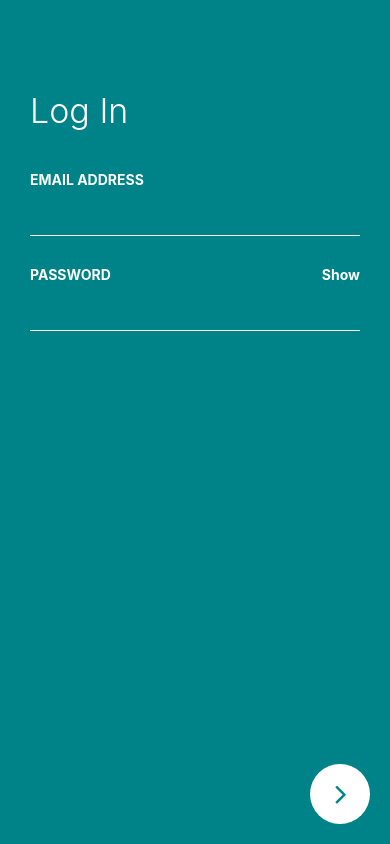
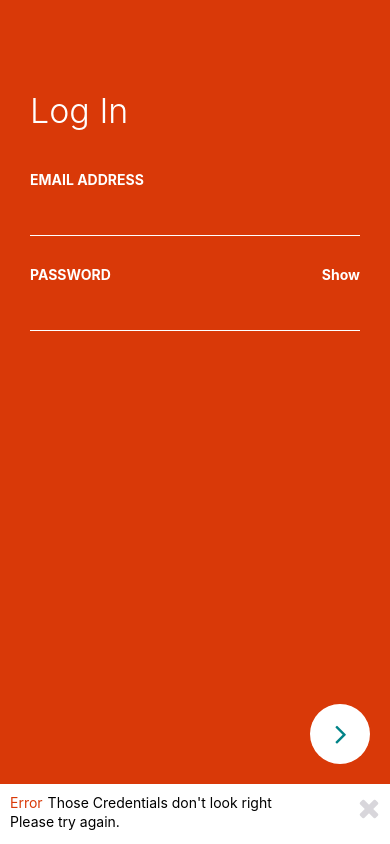
Before and after one commit to AgonySenpai/AirbnbClone, a React Native app: screen / in a window 390 px wide. Built offline with nearby package versions, Linux system fonts and the light colour scheme.

Commit message:
Add Login Error Screen

```diff
--- /dev/null
+++ b/src/Components/Notification.tsx
@@ -0,0 +1,100 @@
+import React, {Component} from 'react';
+import {
+	TouchableOpacity,
+	Text,
+	View,
+	StyleSheet,
+	Easing,
+	Animated,
+} from 'react-native';
+import colors from '../Styles/Colors';
+import Icon from 'react-native-vector-icons/FontAwesome';
+
+type MyProps = {
+	type: string;
+	firstLine?: string;
+	secondLine?: string;
+	handleCloseNotification(): void;
+	showNotification: boolean;
+};
+
+type MyState = {
+	positionValue: Animated.Value;
+};
+
+class Notification extends Component<MyProps, MyState> {
+	constructor(props: MyProps) {
+		super(props);
+		this.state = {
+			positionValue: new Animated.Value(-60),
+		};
+	}
+
+	animateNotification = (value: number) => {
+		Animated.timing(this.state.positionValue, {
+			toValue: value,
+			duration: 1200,
+			useNativeDriver: false,
+			// velocity: 2,
+			// tension: 2,
+			// friction: 5,
+		}).start();
+	};
+
+	closeNotification = () => {
+		this.props.handleCloseNotification();
+	};
+
+	render() {
+		const {type, firstLine, secondLine, showNotification} = this.props;
+		showNotification
+			? this.animateNotification(0)
+			: this.animateNotification(-60);
+		const {positionValue} = this.state;
+		return (
+			<Animated.View style={[{marginBottom: positionValue}, styles.wrapper]}>
+				<View style={styles.notificationContent}>
+					<Text style={styles.errorText}>{type}</Text>
+					<Text style={styles.errorMessage}>{firstLine}</Text>
+					<Text style={styles.errorMessage}>{secondLine}</Text>
+				</View>
+				<TouchableOpacity
+					style={styles.closeButton}
+					onPress={this.closeNotification}>
+					<Icon name={'times'} size={28} color={colors.lightGray} />
+				</TouchableOpacity>
+			</Animated.View>
+		);
+	}
+}
+
+const styles = StyleSheet.create({
+	wrapper: {
+		backgroundColor: colors.white,
+		height: 60,
+		width: '100%',
+		padding: 10,
+	},
+	notificationContent: {
+		flexDirection: 'row',
+		flexWrap: 'wrap',
+		alignItems: 'flex-start',
+	},
+	errorText: {
+		color: colors.darkOrange,
+		marginRight: 5,
+		fontSize: 14,
+		marginBottom: 2,
+	},
+	errorMessage: {
+		marginBottom: 2,
+		fontSize: 14,
+	},
+	closeButton: {
+		position: 'absolute',
+		right: 10,
+		top: 10,
+	},
+});
+
+export default Notification;
--- a/src/Screens/LogIn.tsx
+++ b/src/Screens/LogIn.tsx
@@ -10,19 +10,38 @@ import {
 import colors from '../Styles/Colors';
 import InputField from '../Components/Form/InputField';
 import NextArrowButton from '../Components/Buttons/NextArrowButton';
+import Notification from '../Components/Notification';
 
 type MyProps = {};
 
-type MyState = {};
+type MyState = {
+	formValid: boolean;
+};
 
 class LogIn extends Component<MyProps, MyState> {
-	handleNextButton(): void {
-		alert(':V');
+	constructor(props: MyProps) {
+		super(props);
+		this.state = {
+			formValid: false,
+		};
 	}
 
+	handleNextButton = () => {
+		alert(':V');
+	};
+
+	handleCloseNotification = () => {
+		this.setState({formValid: !this.state.formValid});
+	};
+
 	render() {
+		const {formValid} = this.state;
+		const showNotification = !formValid;
+		const background = formValid ? colors.green01 : colors.darkOrange;
 		return (
-			<KeyboardAvoidingView style={styles.wrapper} behavior={'padding'}>
+			<KeyboardAvoidingView
+				style={[{backgroundColor: background}, styles.wrapper]}
+				behavior={'padding'}>
 				<View style={styles.scrollViewWrapper}>
 					<ScrollView style={styles.scrollView}>
 						<Text style={styles.loginHeader}>Log In</Text>
@@ -49,12 +68,21 @@ class LogIn extends Component<MyProps, MyState> {
 							}}
 						/>
 					</ScrollView>
-				</View>
-				<View style={styles.nextButton}>
-					<NextArrowButton
-						disabled={true}
-						handleNextButton={this.handleNextButton}
-					/>
+					<View style={styles.nextButton}>
+						<NextArrowButton
+							disabled={true}
+							handleNextButton={this.handleNextButton}
+						/>
+					</View>
+					<View>
+						<Notification
+							type={'Error'}
+							firstLine={"Those Credentials don't look right "}
+							secondLine={'Please try again.'}
+							showNotification={showNotification}
+							handleCloseNotification={this.handleCloseNotification}
+						/>
+					</View>
 				</View>
 			</KeyboardAvoidingView>
 		);
@@ -65,7 +93,6 @@ const styles = StyleSheet.create({
 	wrapper: {
 		display: 'flex',
 		flex: 1,
-		backgroundColor: colors.green01,
 	},
 	scrollViewWrapper: {
 		marginTop: 70,
--- a/src/Styles/Colors/index.ts
+++ b/src/Styles/Colors/index.ts
@@ -2,6 +2,8 @@ const colors = {
 	black: '#000000',
 	white: '#ffffff',
 	green01: '#008388',
+	darkOrange: '#d93908',
+	lightGray: '#d8d6db',
 };
 
 export default colors;
```
